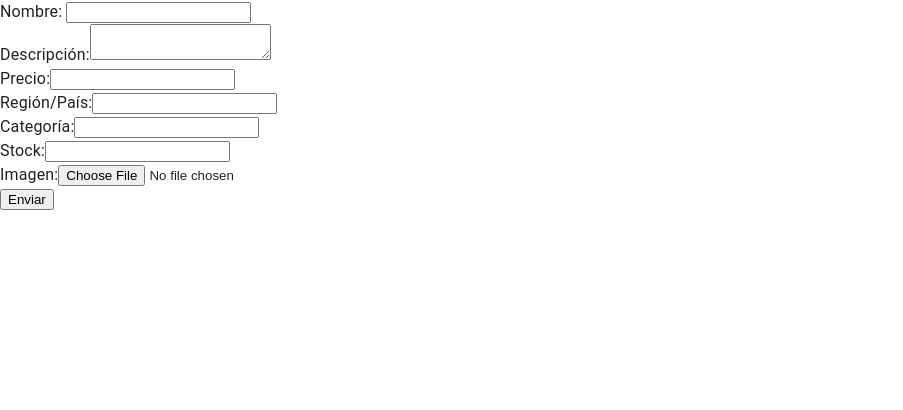
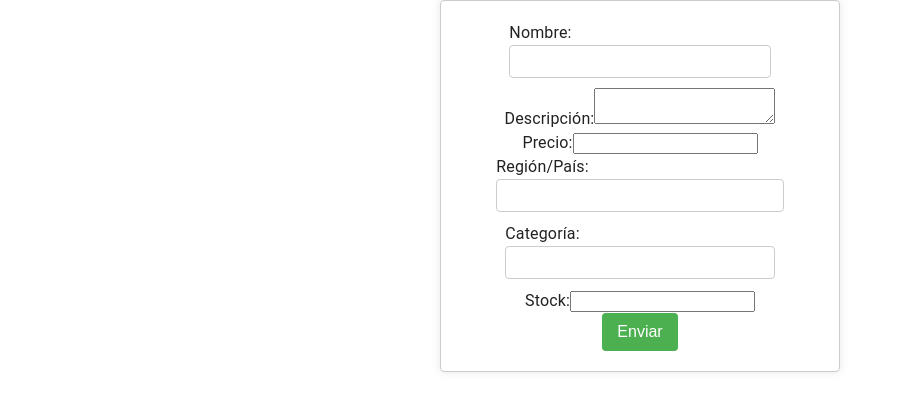
Before and after one commit to ignacio2194/C11-13-M-CSHARP-REACT, a React (Create React App) app in the folder frontEnd/: page /admin/createMenu in a window 1280 px wide. Shown: the top 410 px of the page, without its empty margins (0-903 px from the left). Built offline with nearby package versions, Linux system fonts and the light colour scheme.

Commit message:
Mando cambios que no afectan funcionamiento para traerme el back

```diff
--- a/frontEnd/src/views/admin/categoyForm/categoryForm.jsx
+++ b/frontEnd/src/views/admin/categoyForm/categoryForm.jsx
@@ -1,4 +1,5 @@
 import { useEffect, useState } from "react";
+import style from "./categoryForm.module.css"
 // import { useDispatch } from "react-redux";
 // import axios from "axios";
 
@@ -24,12 +25,7 @@ const CategoryForm = () => {
     return error;
   }
 
-  const handlerCategory = (event) => {
-    setForm({
-      ...form,
-      [event.target.name]: [...form[event.target.name], event.target.value]
-    });
-  };
+
 
   const handleForm = (event) => {
     setError(validate({ ...form, [event.target.name]: event.target.value }));
@@ -46,9 +42,9 @@ const CategoryForm = () => {
 
   return (
     <div>
-      <form>
+      <form className={style.container}>
         <div>
-          <button> Create Category!</button>
+          <button> Crear Categoría!</button>
         </div>
         <div>
           <h3>
@@ -69,8 +65,10 @@ const CategoryForm = () => {
     <label>Imagen:</label>
   </h3>
 
+
+
   <input
-            type={"text"}
+    type="file"
     value={form.image}
     onChange={handleForm}
     name="image"
--- a/frontEnd/src/views/admin/categoyForm/categoryForm.module.css
+++ b/frontEnd/src/views/admin/categoyForm/categoryForm.module.css
@@ -0,0 +1,57 @@
+/* Estilos generales */
+.container {
+    max-width: 400px;
+    margin: 0 auto;
+    padding: 20px;
+    display: flex;
+    flex-direction: column;
+    align-items: center;
+    border: 1px solid #ccc;
+    border-radius: 4px;
+    box-shadow: 0 0 10px rgba(0, 0, 0, 0.1);
+  }
+
+  h3 {
+    font-size: 16px;
+  }
+
+  input[type="text"],
+  input[type="file"] {
+    width: 100%;
+    padding: 8px;
+    margin-bottom: 10px;
+    border: 1px solid #ccc;
+    border-radius: 4px;
+  }
+
+  span {
+    color: red;
+    font-size: 14px;
+    margin-bottom: 10px;
+  }
+
+  .button-container {
+    display: flex;
+    justify-content: center;
+    margin-top: 10px;
+  }
+
+  button {
+    background-color: #4caf50;
+    color: white;
+    padding: 10px 15px;
+    border: none;
+    border-radius: 4px;
+    cursor: pointer;
+    font-size: 16px;
+  }
+
+  button:disabled {
+    background-color: #ccc;
+    cursor: not-allowed;
+  }
+
+  /* Estilos específicos para el formulario */
+  .form-container {
+    margin-bottom: 20px;
+  }
--- a/frontEnd/src/views/admin/menuForm/menuForm.jsx
+++ b/frontEnd/src/views/admin/menuForm/menuForm.jsx
@@ -9,6 +9,7 @@
 
 
 import React, { useState } from 'react';
+import style from "./menuForm.module.css"
 
 function MenuForm() {
   const [form, setForm] = useState({
@@ -18,7 +19,7 @@ function MenuForm() {
     country: '',
     category: '',
     stock: '',
-    image: null,
+
   });
 
   const [error, setError] = useState({
@@ -28,7 +29,7 @@ function MenuForm() {
     country: '',
     category: '',
     stock: '',
-    image: null,
+
   });
 
   function validate(input){
@@ -40,19 +41,23 @@ function MenuForm() {
     if (!input.country) error.country = "Insert a Country";
     if (!input.category) error.category = "Insert a Category";
     if (!input.stock) error.stock = "Insert a Stock";
-    if (!input.image) error.image = "Insert an Image";
+
 
     return error;
   }
+  const handleForm = (event) => {
+    setError(validate({ ...form, [event.target.name]: event.target.value }));
+    setForm({ ...form, [event.target.name]: event.target.value });
+  };
 
 
 
-  // const handleSubmit = async (event) => {
+   const handleSubmit = async (event) => {
   //   event.preventDefault();
   //   await axios
   //   .post("http://localhost:3001/menu", form)
   //   .then((response)=> alert ("Product Created"))
-
+   }
 
   //   // Reiniciamos  los valores del formulario después del envío
   //   setForm({
@@ -69,14 +74,14 @@ function MenuForm() {
 
 
   return (
-    <form>
+    <form className={style.container}>
       <div>
         <label>Nombre: </label>
         <input
           type="text"
           name="name"
           value={form.name}
-          // onChange={handleChange}
+          onChange={handleForm}
         />
       </div>
       <div>
@@ -84,7 +89,7 @@ function MenuForm() {
         <textarea
           name="description"
           value={form.description}
-          // onChange={handleChange}
+          onChange={handleForm}
         ></textarea>
       </div>
       <div>
@@ -93,7 +98,7 @@ function MenuForm() {
           type="number"
           name="price"
           value={form.price}
-          // onChange={handleChange}
+          onChange={handleForm}
         />
       </div>
       <div>
@@ -102,7 +107,7 @@ function MenuForm() {
           type="text"
           name="country"
           value={form.country}
-          // onChange={handleChange}
+          onChange={handleForm}
         />
       </div>
       <div>
@@ -111,7 +116,7 @@ function MenuForm() {
           type="text"
           name="category"
           value={form.category}
-          // onChange={handleChange}
+          onChange={handleForm}
         />
       </div>
       <div>
@@ -120,17 +125,10 @@ function MenuForm() {
           type="number"
           name="stock"
           value={form.stock}
-          // onChange={handleChange}
+          onChange={handleForm}
         />
       </div>
-      <div>
-        <label>Imagen:</label>
-        <input
-          type="file"
-          name="image"
-          // onChange={handleChange}
-        />
-      </div>
+
       <button type="submit">Enviar</button>
     </form>
   );
--- a/frontEnd/src/views/admin/menuForm/menuForm.module.css
+++ b/frontEnd/src/views/admin/menuForm/menuForm.module.css
@@ -0,0 +1,57 @@
+/* Estilos generales */
+.container {
+    max-width: 400px;
+    margin: 0 auto;
+    padding: 20px;
+    display: flex;
+    flex-direction: column;
+    align-items: center;
+    border: 1px solid #ccc;
+    border-radius: 4px;
+    box-shadow: 0 0 10px rgba(0, 0, 0, 0.1);
+  }
+
+  h3 {
+    font-size: 16px;
+  }
+
+  input[type="text"],
+  input[type="file"] {
+    width: 100%;
+    padding: 8px;
+    margin-bottom: 10px;
+    border: 1px solid #ccc;
+    border-radius: 4px;
+  }
+
+  span {
+    color: red;
+    font-size: 14px;
+    margin-bottom: 10px;
+  }
+
+  .button-container {
+    display: flex;
+    justify-content: center;
+    margin-top: 10px;
+  }
+
+  button {
+    background-color: #4caf50;
+    color: white;
+    padding: 10px 15px;
+    border: none;
+    border-radius: 4px;
+    cursor: pointer;
+    font-size: 16px;
+  }
+
+  button:disabled {
+    background-color: #ccc;
+    cursor: not-allowed;
+  }
+
+  /* Estilos específicos para el formulario */
+  .form-container {
+    margin-bottom: 20px;
+  }
```
Lines whose indentation alone changed are shown as unchanged.
